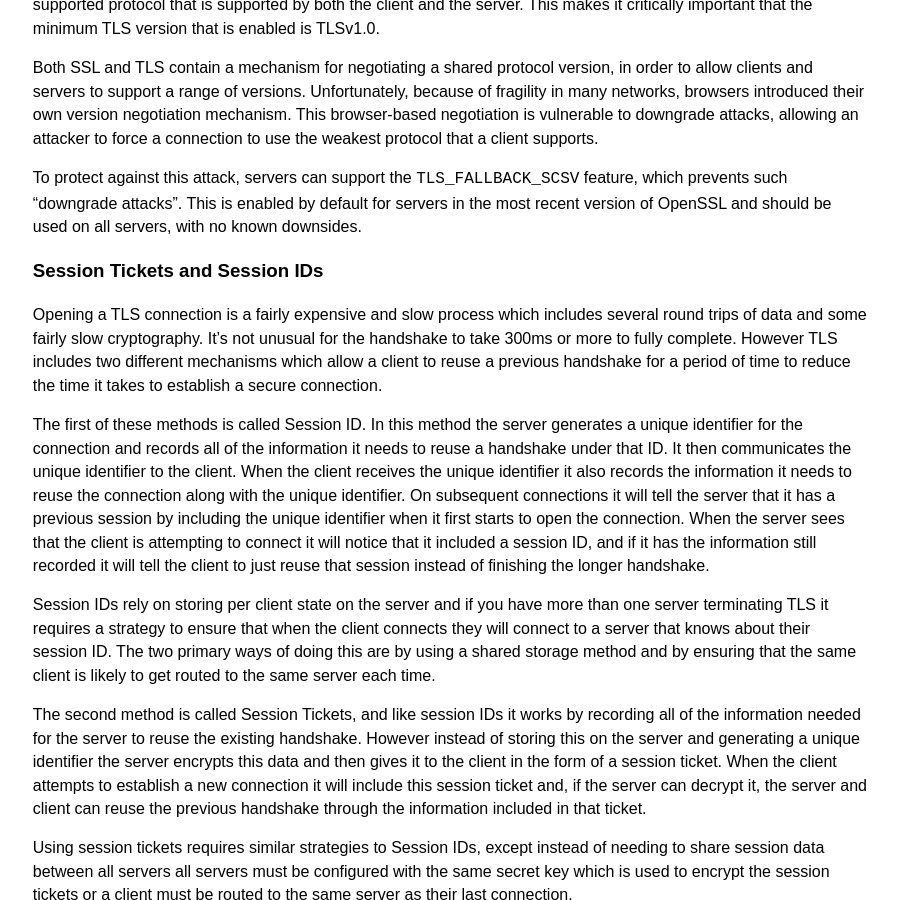
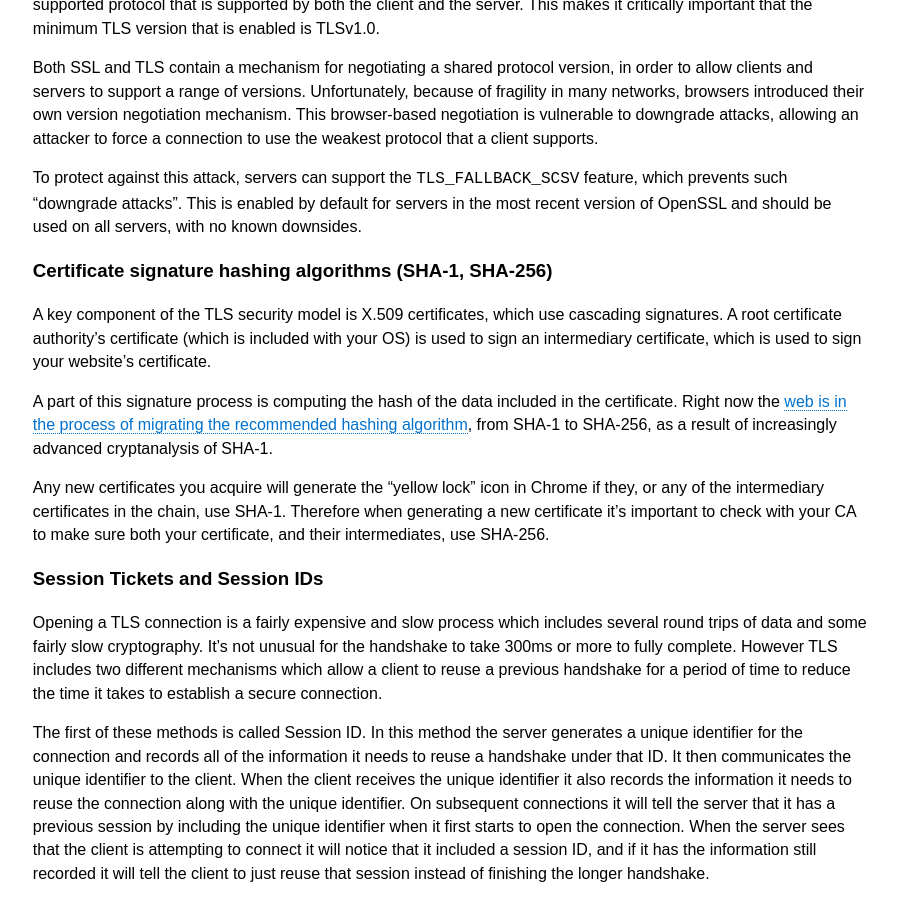
Before and after one commit to GSA/https, a Jekyll site: the page built from pages/technical.md, in a window 1280 px wide and 900 px high, scrolled down 937 px. Shown: the whole window, without its empty margins (352-1249 px from the left). Built offline with Jekyll 4.4.1, drawn with Linux system fonts in a browser that asks for light colours; Markdown is read by kramdown in place of the engine named in the settings.

Commit message:
Document SHA-1 vs. SHA-256. Refs #22.
SHAAAAAAAAAAAAAAAAA

```diff
--- a/pages/technical.md
+++ b/pages/technical.md
@@ -31,6 +31,15 @@ Both SSL and TLS contain a mechanism for negotiating a shared protocol version,
 To protect against this attack, servers can support the `TLS_FALLBACK_SCSV` feature, which prevents such "downgrade attacks". This is enabled by default for servers in the most recent version of OpenSSL and should be used on all servers, with no known downsides.
 
 
+### Certificate signature hashing algorithms (SHA-1, SHA-256)
+
+A key component of the TLS security model is X.509 certificates, which use cascading signatures. A root certificate authority's certificate (which is included with your OS) is used to sign an intermediary certificate, which is used to sign your website's certificate.
+
+A part of this signature process is computing the hash of the data included in the certificate. Right now the [web is in the process of migrating the recommended hashing algorithm](http://googleonlinesecurity.blogspot.com/2014/09/gradually-sunsetting-sha-1.html), from SHA-1 to SHA-256, as a result of increasingly advanced cryptanalysis of SHA-1.
+
+Any new certificates you acquire will generate the "yellow lock" icon in Chrome if they, or any of the intermediary certificates in the chain, use SHA-1. Therefore when generating a new certificate it's important to check with your CA to make sure both your certificate, and their intermediates, use SHA-256.
+
+
 ### Session Tickets and Session IDs
 
 Opening a TLS connection is a fairly expensive and slow process which includes several round trips of data and some fairly slow cryptography. It's not unusual for the handshake to take 300ms or more to fully complete. However TLS includes two different mechanisms which allow a client to reuse a previous handshake for a period of time to reduce the time it takes to establish a secure connection.
```
